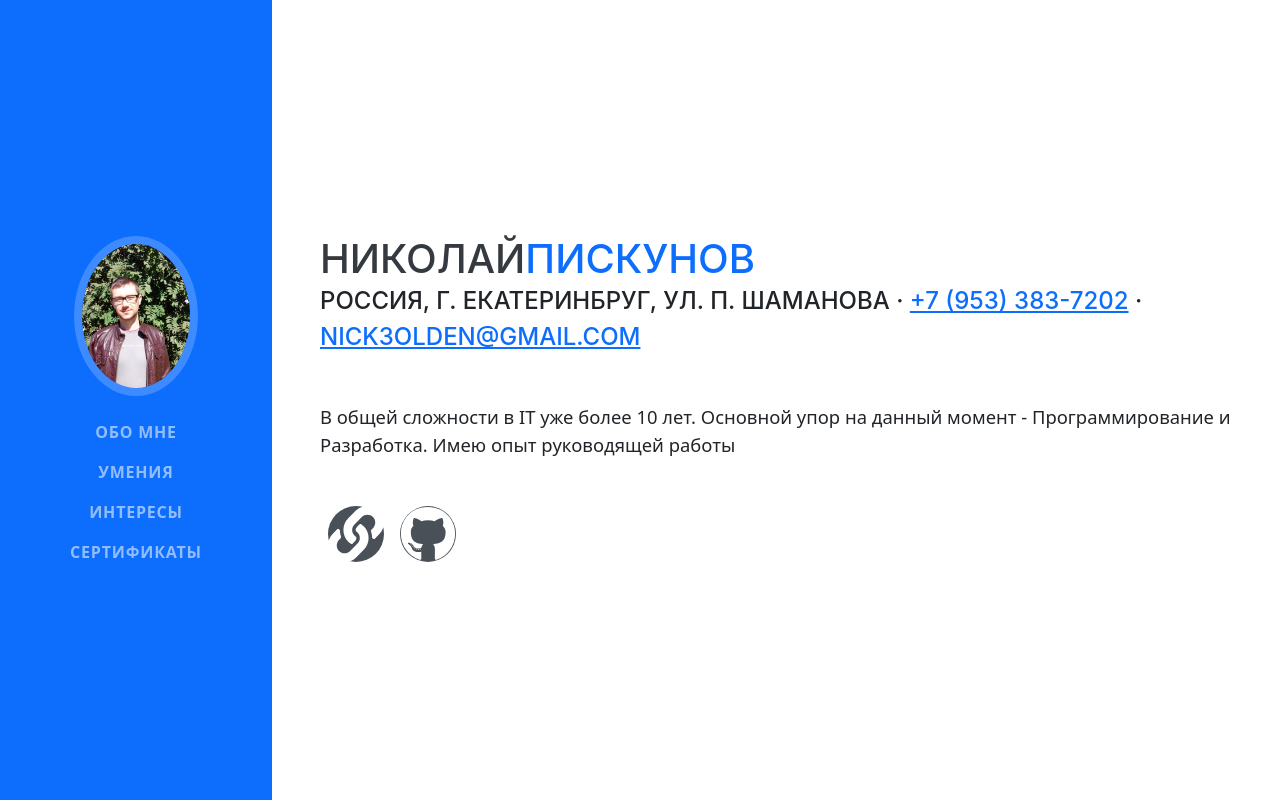
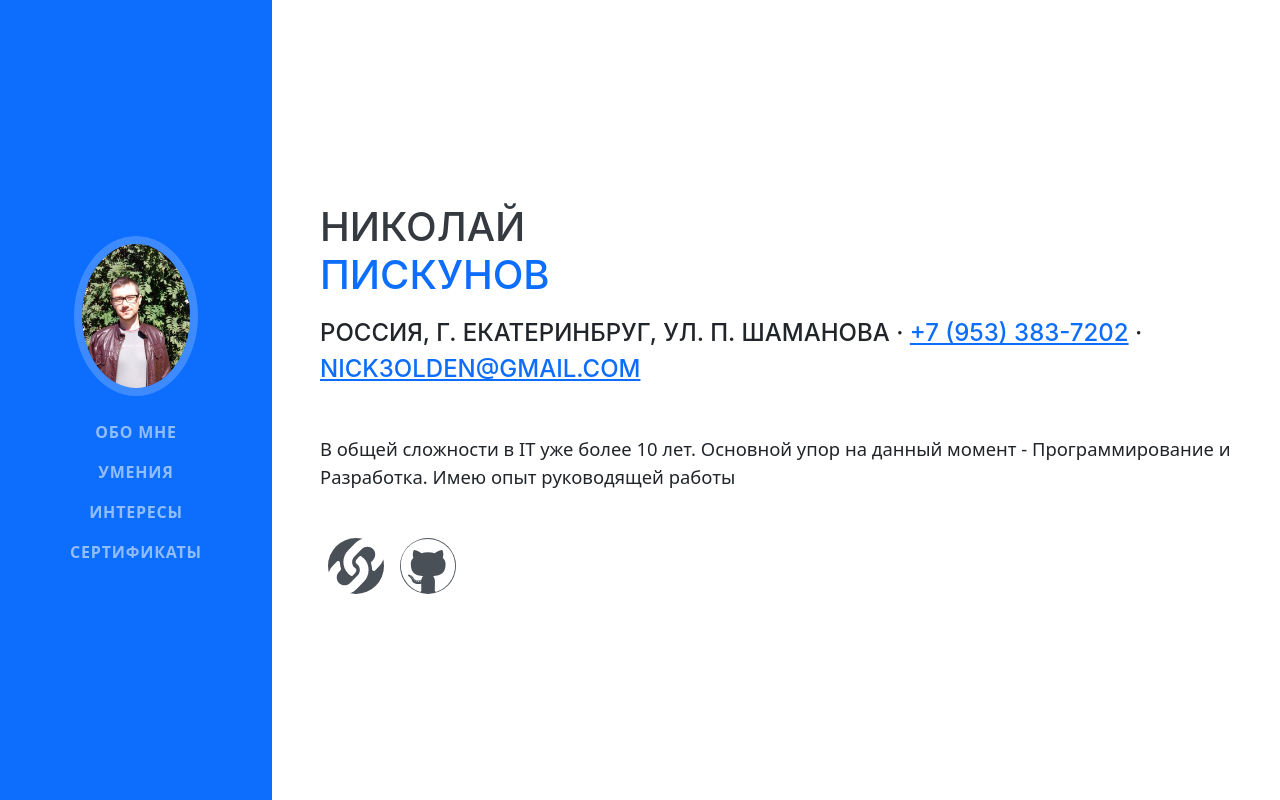
Before and after one commit to NickOlden/cv, a React (Create React App) app: page / in a window 1280 px wide. Shown: the top 800 px of the page. Built offline with nearby package versions, Linux system fonts and the light colour scheme.

Commit message:
change span to p in lastname

```diff
--- a/src/components/About.js
+++ b/src/components/About.js
@@ -10,7 +10,7 @@ const About = () => {
         <div className="resume-section-content">
           <h1 className="mb-0">
             Николай
-            <span className="text-primary">Пискунов</span>
+            <p className="text-primary">Пискунов</p>
           </h1>
           <div className="subheading mb-5">
             Россия, г. Екатеринбруг, ул. П. Шаманова · <a href="tel:+79533837202">+7 (953) 383-7202</a> · <a href="mailto:nick3olden@gmail.com">nick3olden@gmail.com</a>
```
